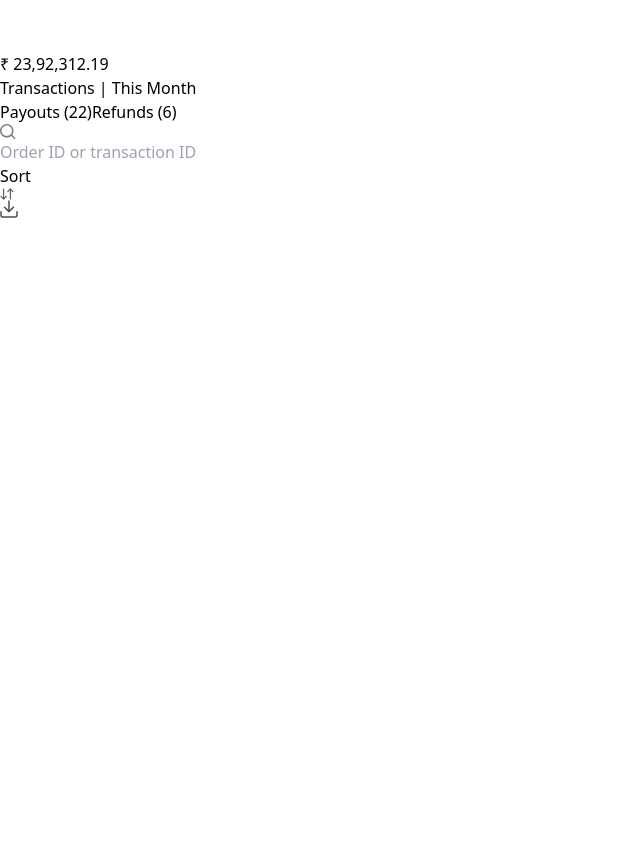
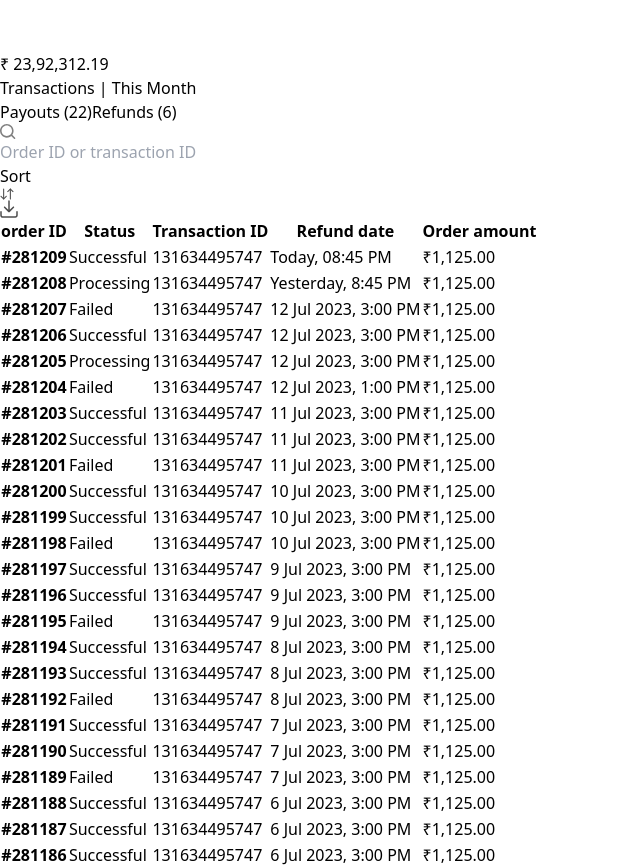
Before and after one commit to vansh123456/ApniDukaan-LandingPage-Clone, a React (Vite) app: page / in a window 1280 px wide. Shown: the part 6620-7488 px from the top of the page, without its empty margins (0-640 px from the left). Before the commit the page ends 6838 px from the top, so only its background shows below. Built offline with nearby package versions, Linux system fonts and the light colour scheme.

Commit message:
add Table Transaction data

```diff
--- a/src/App.jsx
+++ b/src/App.jsx
@@ -7,6 +7,7 @@ import { BlueCard } from './components/BlueCard'
 import Overview from './components/Overview'
 import Transactions from './components/Transactions'
 import TableTop from './components/TableTop'
+import Table from './components/Table'
 
 function App() {
 
@@ -15,7 +16,7 @@ function App() {
         <Overview />
         <div className="grid gap-6">
           <Transactions />
-          <TableTop/>
+          <Table/>
          </div>
     </div>
   )
--- a/src/components/Table.js
+++ b/src/components/Table.jsx
@@ -33,9 +33,9 @@ export const Table = () => {
                                 #{order.id}
                             </th>
                             <td className="px-6 py-4 flex items-center gap-2 text-black-600">
-                                { (order.status === "Successful") && <div classNameName='h-2.5 w-2.5 rounded-full bg-green-500'/>}
-                                { (order.status === "Processing") && <div classNameName='h-2.5 w-2.5 rounded-full bg-black-500'/>}
-                                { (order.status === "Failed") && <div classNameName='h-2.5 w-2.5 rounded-full bg-red-500'/>}
+                                { (order.status === "Successful") && <div className='h-2.5 w-2.5 rounded-full bg-green-500'/>}
+                                { (order.status === "Processing") && <div className='h-2.5 w-2.5 rounded-full bg-black-500'/>}
+                                { (order.status === "Failed") && <div className='h-2.5 w-2.5 rounded-full bg-red-500'/>}
                                 {order.status}
                             </td>
                             <td className="px-6 py-4 text-black-400">
--- /dev/null
+++ b/src/components/data.js
@@ -0,0 +1,174 @@
+//given value is of array Of Objects!
+export const orderData = [
+    // keep decreasing the date in the data and use random staus between failed processing and successful
+    {
+        id: 281209,
+        status: "Successful",
+        transactionID: "131634495747",
+        refundDate: "Today, 08:45 PM",
+        amount: "₹1,125.00"
+    },
+    {
+        id: 281208,
+        status: "Processing",
+        transactionID: "131634495747",
+        refundDate: "Yesterday, 8:45 PM",
+        amount: "₹1,125.00"
+    },
+    {
+        id: 281207,
+        status: "Failed",
+        transactionID: "131634495747",
+        refundDate: "12 Jul 2023, 3:00 PM",
+        amount: "₹1,125.00"
+    },
+    {
+        id: 281206,
+        status: "Successful",
+        transactionID: "131634495747",
+        refundDate: "12 Jul 2023, 3:00 PM",
+        amount: "₹1,125.00"
+    },
+    {
+        id: 281205,
+        status: "Processing",
+        transactionID: "131634495747",
+        refundDate: "12 Jul 2023, 3:00 PM",
+        amount: "₹1,125.00"
+    },
+    {
+        id: 281204,
+        status: "Failed",
+        transactionID: "131634495747",
+        refundDate: "12 Jul 2023, 1:00 PM",
+        amount: "₹1,125.00"
+    },
+    {
+        id: 281203,
+        status: "Successful",
+        transactionID: "131634495747",
+        refundDate: "11 Jul 2023, 3:00 PM",
+        amount: "₹1,125.00"
+    },
+    {
+        id: 281202,
+        status: "Successful",
+        transactionID: "131634495747",
+        refundDate: "11 Jul 2023, 3:00 PM",
+        amount: "₹1,125.00"
+    },
+    {
+        id: 281201,
+        status: "Failed",
+        transactionID: "131634495747",
+        refundDate: "11 Jul 2023, 3:00 PM",
+        amount: "₹1,125.00"
+    },
+    {
+        id: 281200,
+        status: "Successful",
+        transactionID: "131634495747",
+        refundDate: "10 Jul 2023, 3:00 PM",
+        amount: "₹1,125.00"
+    },
+    {
+        id: 281199,
+        status: "Successful",
+        transactionID: "131634495747",
+        refundDate: "10 Jul 2023, 3:00 PM",
+        amount: "₹1,125.00"
+    },
+    {
+        id: 281198,
+        status: "Failed",
+        transactionID: "131634495747",
+        refundDate: "10 Jul 2023, 3:00 PM",
+        amount: "₹1,125.00"
+    },
+    {
+        id: 281197,
+        status: "Successful",
+        transactionID: "131634495747",
+        refundDate: "9 Jul 2023, 3:00 PM",
+        amount: "₹1,125.00"
+    },
+    {
+        id: 281196,
+        status: "Successful",
+        transactionID: "131634495747",
+        refundDate: "9 Jul 2023, 3:00 PM",
+        amount: "₹1,125.00"
+    },
+    {
+        id: 281195,
+        status: "Failed",
+        transactionID: "131634495747",
+        refundDate: "9 Jul 2023, 3:00 PM",
+        amount: "₹1,125.00"
+    },
+    {
+        id: 281194,
+        status: "Successful",
+        transactionID: "131634495747",
+        refundDate: "8 Jul 2023, 3:00 PM",
+        amount: "₹1,125.00"
+    },
+    {
+        id: 281193,
+        status: "Successful",
+        transactionID: "131634495747",
+        refundDate: "8 Jul 2023, 3:00 PM",
+        amount: "₹1,125.00"
+    },
+    {
+        id: 281192,
+        status: "Failed",
+        transactionID: "131634495747",
+        refundDate: "8 Jul 2023, 3:00 PM",
+        amount: "₹1,125.00"
+    },
+    {
+        id: 281191,
+        status: "Successful",
+        transactionID: "131634495747",
+        refundDate: "7 Jul 2023, 3:00 PM",
+        amount: "₹1,125.00"
+    },
+    {
+        id: 281190,
+        status: "Successful",
+        transactionID: "131634495747",
+        refundDate: "7 Jul 2023, 3:00 PM",
+        amount: "₹1,125.00"
+    },
+    {
+        id: 281189,
+        status: "Failed",
+        transactionID: "131634495747",
+        refundDate: "7 Jul 2023, 3:00 PM",
+        amount: "₹1,125.00"
+    },
+    {
+        id: 281188,
+        status: "Successful",
+        transactionID: "131634495747",
+        refundDate: "6 Jul 2023, 3:00 PM",
+        amount: "₹1,125.00"
+    },
+    {
+        id: 281187,
+        status: "Successful",
+        transactionID: "131634495747",
+        refundDate: "6 Jul 2023, 3:00 PM",
+        amount: "₹1,125.00"
+    },
+    {
+        id: 281186,
+        status: "Successful",
+        transactionID: "131634495747",
+        refundDate: "6 Jul 2023, 3:00 PM",
+        amount: "₹1,125.00"
+    },
+
+
+]
```
